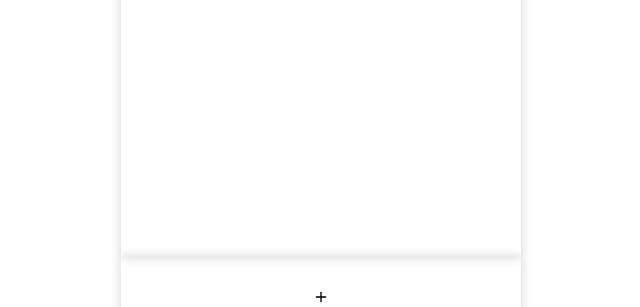
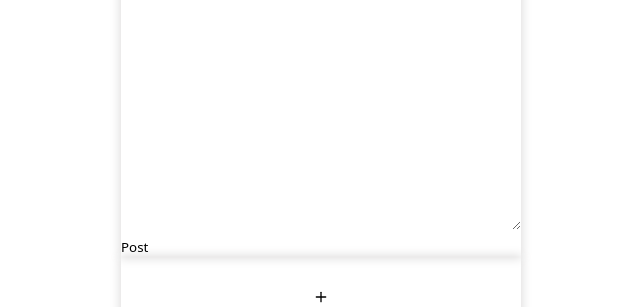
Before and after one commit to Fuadmikayil/JsonLogin, a React (Vite) app: page /1 in a window 1280 px wide. Both pictures are taken after a click on the element 640 px from the left and 760 px from the top of the page. Shown: the part 463-770 px from the top of the page, without its empty margins (319-959 px from the left). Built offline with nearby package versions, Linux system fonts and the light colour scheme.

Commit message:
Data add

```diff
--- a/src/User/user.css
+++ b/src/User/user.css
@@ -3,6 +3,7 @@
     flex-direction: column;
     align-items: center;
     height: 100vh;
+    position: relative;
 }
 .user-area>.user-post{
     height: 90vh;
@@ -20,3 +21,15 @@
     align-items: center;
     cursor: pointer;
 }
+.user-area>.post-text{
+    position: absolute;
+    bottom: 10vh;
+    width: 400px;
+    left: calc(50% - 200px);
+
+    z-index: 5000;
+}
+.user-area>.post-text>textarea{
+    width: 100%;
+    height: 20vh;
+}
--- a/src/User/user.jsx
+++ b/src/User/user.jsx
@@ -2,23 +2,33 @@ import React, { useState } from "react";
 import { FiPlus } from "react-icons/fi";
 import { useParams } from "react-router-dom";
 import "./user.css";
+import axios from "axios";
 const User = () => {
   const { user } = useParams();
   const [doesCreate, setdoesCreate] = useState(false);
+  const createPost = () => {
+    setdoesCreate(!doesCreate);
+  };
+  const sendPost = async() => {
+    const userPost = {
+        userName:user,
+        userPost:document.getElementsByTagName("textarea")[0].value
+    }
+    await(await axios.post("http://localhost:3000/userPosts",userPost)).data
+  };
   return (
     <div className="user-area">
       <div className="user-post"></div>
       <div className="create-post">
-        <FiPlus className="fi-plus" />
+        <FiPlus className="fi-plus" onClick={createPost} />
       </div>
-      {doesCreate ? (
-        <div className="post-text">
+      {doesCreate ?  <div className="post-text">
           <textarea name="" id=""></textarea>
-          <button onClick={sendPost}></button>
+          <button onClick={sendPost}>Post</button>
         </div>
-      ) : (
+       :
         <></>
-      )}
+      }
     </div>
   );
 };
```
Also changed, not shown: src/Data/Data.json (+42 -0 lines).
